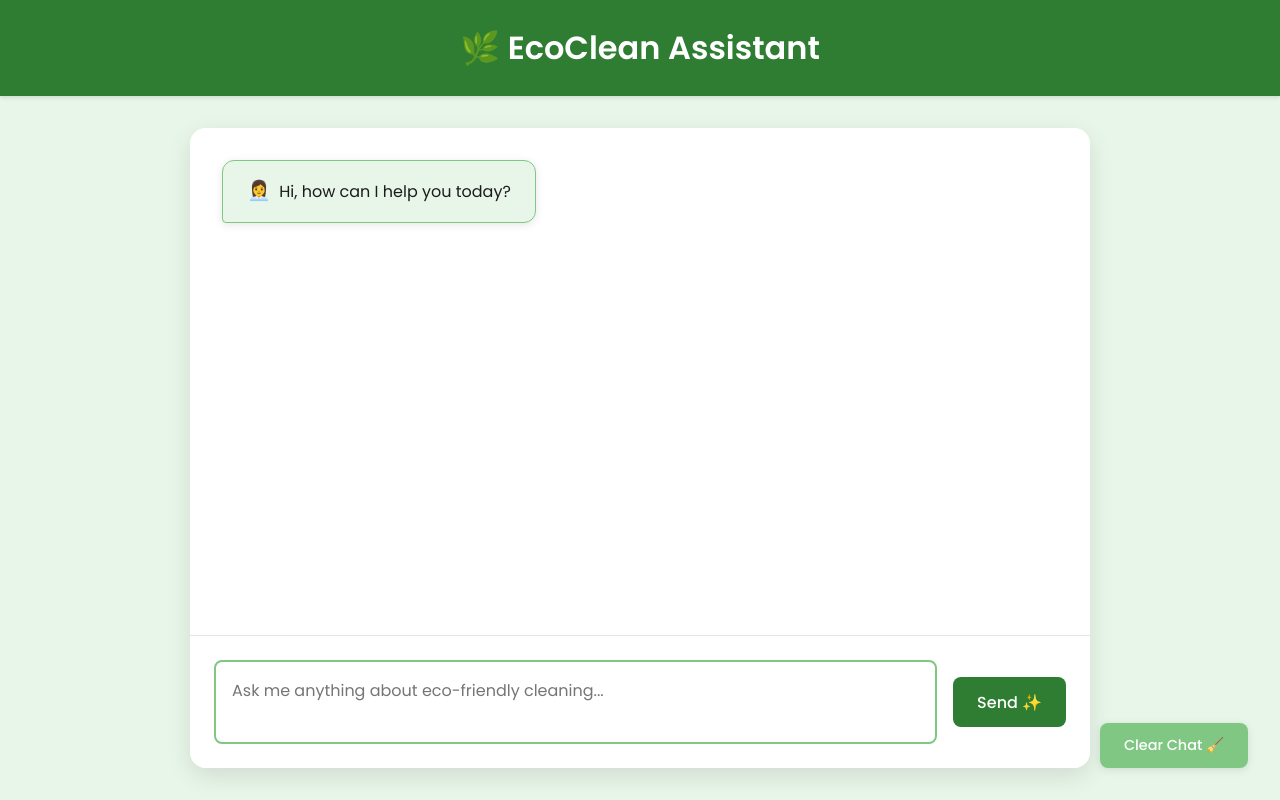
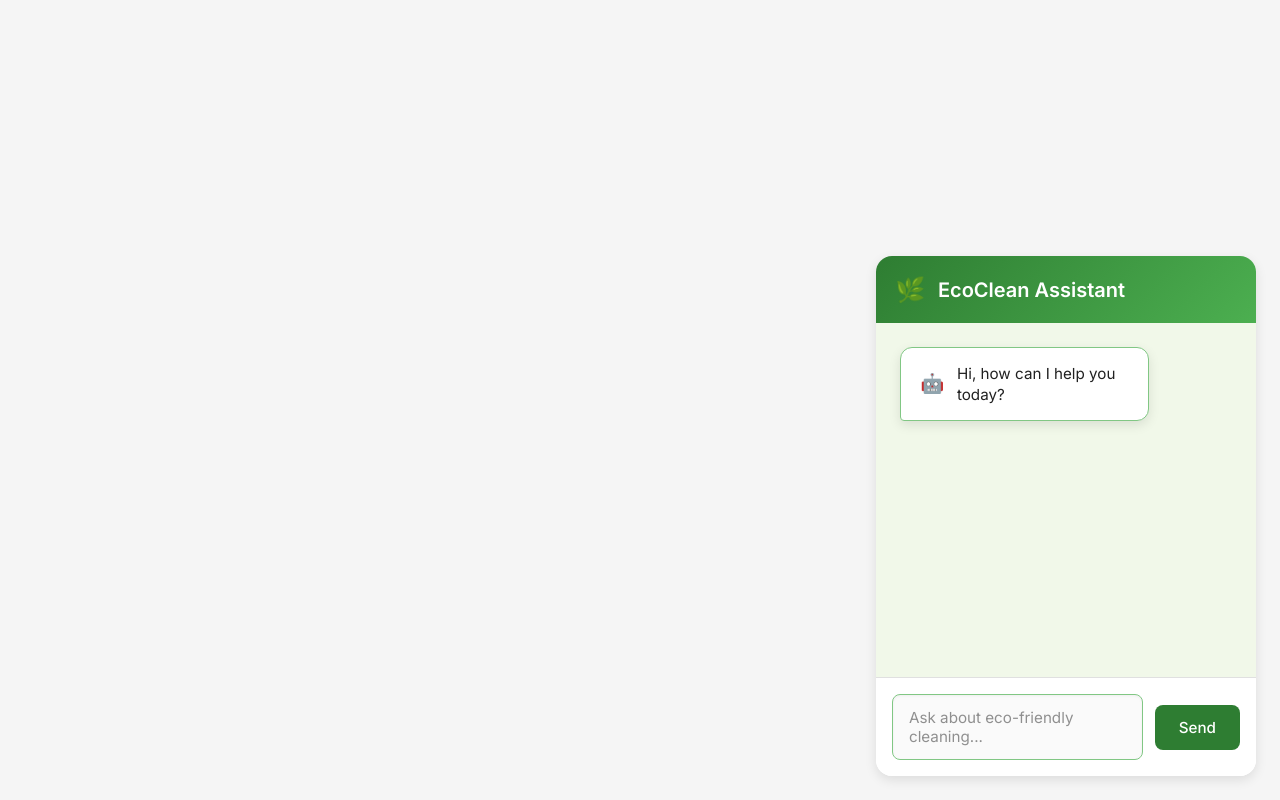
Before and after one commit to dinod001/Eco-Clean-Chatbot, a Flask app: page / in a window 1280 px wide. Run offline with Flask 3, Linux system fonts and the light colour scheme; data that the repository does not hold is empty; parts of the project's set-up code (start-up, migrations or seed data) failed here and were passed over.

Commit message:
Ui updated

```diff
--- a/app.py
+++ b/app.py
@@ -159,4 +159,4 @@ def get_history():
 
 # ---------- Run Server ----------
 if __name__ == '__main__':
-    app.run(debug=True, host='0.0.0.0', port=5000)
+    app.run(debug=True, host='0.0.0.0', port=5002)
--- a/templates/index.html
+++ b/templates/index.html
@@ -4,283 +4,249 @@
   <meta charset="UTF-8" />
   <title>EcoClean Assistant</title>
   <meta name="viewport" content="width=device-width, initial-scale=1" />
-  <link href="https://fonts.googleapis.com/css2?family=Poppins:wght@400;500;600&display=swap" rel="stylesheet" />
+  <link href="https://fonts.googleapis.com/css2?family=Inter:wght@400;500;600;700&display=swap" rel="stylesheet" />
   <style>
     :root {
       --primary-green: #2e7d32;
       --light-green: #4caf50;
-      --pale-green: #e8f5e9;
+      --pale-green: #f1f8e9;
       --accent-green: #81c784;
-      --text-dark: #1c1c1c;
+      --text-dark: #212121;
       --text-light: #ffffff;
+      --border-light: #e0e0e0;
+      --shadow: 0 4px 12px rgba(0, 0, 0, 0.1);
+      --transition: all 0.3s ease;
+    }
+
+    * {
+      box-sizing: border-box;
     }
 
     body {
-      font-family: 'Poppins', sans-serif;
-      background-color: var(--pale-green);
+      font-family: 'Inter', sans-serif;
       margin: 0;
       padding: 0;
       color: var(--text-dark);
-      min-height: 100vh;
-      display: flex;
-      flex-direction: column;
+      background-color: #f5f5f5;
     }
 
-    .header {
-      background-color: var(--primary-green);
-      color: var(--text-light);
-      padding: 1.5rem;
-      text-align: center;
-      box-shadow: 0 2px 4px rgba(0, 0, 0, 0.1);
-    }
-
-    .header h1 {
-      margin: 0;
-      font-size: 2rem;
-      font-weight: 600;
-    }
-
-    .chat-container {
-      width: 100%;
-      max-width: 900px;
-      margin: 2rem auto;
-      background-color: var(--text-light);
+    /* Chat Widget Container */
+    .chat-widget {
+      position: fixed;
+      bottom: 24px;
+      right: 24px;
+      width: 380px;
+      height: 520px;
+      background: var(--text-light);
       border-radius: 16px;
-      box-shadow: 0 8px 24px rgba(0, 0, 0, 0.1);
+      box-shadow: var(--shadow);
       overflow: hidden;
       display: flex;
       flex-direction: column;
-      height: calc(100vh - 180px);
-      flex: 1 1 auto;
+      z-index: 10000;
+      transition: var(--transition);
     }
 
-    .chat-history {
-      flex-grow: 1;
-      padding: 2rem;
-      overflow-y: auto;
-      background-color: var(--text-light);
-    }
-
-    .message {
-      margin-bottom: 1.5rem;
-      opacity: 0;
-      transform: translateY(20px);
-      animation: fadeIn 0.3s ease forwards;
-      display: flex;
-      align-items: flex-start;
-      gap: 0.5rem;
-    }
-
-    @keyframes fadeIn {
-      to {
-        opacity: 1;
-        transform: translateY(0);
+    /* Mobile fullscreen */
+    @media screen and (max-width: 600px) {
+      .chat-widget {
+        width: 100%;
+        height: 100dvh;
+        bottom: 0;
+        right: 0;
+        border-radius: 0;
       }
     }
 
+    /* Header */
+    .header {
+      background: linear-gradient(135deg, var(--primary-green), var(--light-green));
+      color: var(--text-light);
+      padding: 1.2rem;
+      display: flex;
+      align-items: center;
+      gap: 0.8rem;
+    }
+    .header h1 {
+      margin: 0;
+      font-size: 1.25rem;
+      font-weight: 600;
+    }
+    .header-icon {
+      font-size: 1.5rem;
+    }
+
+    /* Chat area */
+    .chat-history {
+      flex-grow: 1;
+      padding: 1.5rem;
+      overflow-y: auto;
+      background: var(--pale-green);
+      scroll-behavior: smooth;
+    }
+    .chat-history::-webkit-scrollbar {
+      width: 6px;
+    }
+    .chat-history::-webkit-scrollbar-thumb {
+      background: var(--accent-green);
+      border-radius: 3px;
+    }
+    .message {
+      margin-bottom: 1.2rem;
+      display: flex;
+      align-items: flex-start;
+      animation: fadeIn 0.3s ease-in;
+    }
     .message.user {
       justify-content: flex-end;
     }
-
-    .message.ai {
-      justify-content: flex-start;
+    .message-content {
+      max-width: 75%;
+      padding: 0.9rem 1.2rem;
+      border-radius: 12px;
+      font-size: 0.95rem;
+      line-height: 1.4;
+      position: relative;
+      box-shadow: var(--shadow);
+      display: flex;
+      align-items: center;
+      gap: 0.8rem;
     }
-
-    .message-content {
-      max-width: 70%;
-      padding: 1rem 1.5rem;
-      border-radius: 12px;
-      font-size: 1rem;
-      line-height: 1.5;
-      box-shadow: 0 2px 8px rgba(0, 0, 0, 0.1);
-      word-break: break-word;
-    }
-
     .message.user .message-content {
-      background-color: var(--primary-green);
+      background: var(--primary-green);
       color: var(--text-light);
       border-bottom-right-radius: 4px;
     }
-
     .message.ai .message-content {
-      background-color: var(--pale-green);
+      background: var(--text-light);
       color: var(--text-dark);
+      border: 1px solid var(--accent-green);
       border-bottom-left-radius: 4px;
-      border: 1px solid var(--accent-green);
+    }
+    .message-icon {
+      font-size: 1.2rem;
+      line-height: 1;
+    }
+    .message.user .message-icon {
+      order: 1;
+    }
+    .message.ai .message-icon {
+      order: -1;
     }
 
-    .icon {
-      font-size: 1.2rem;
-      line-height: 1.5;
-      margin-right: 4px;
+    /* Input */
+    .input-container {
+      display: flex;
+      align-items: center;
+      padding: 1rem;
+      background: var(--text-light);
+      border-top: 1px solid var(--border-light);
+    }
+    .message-input {
+      flex-grow: 1;
+      padding: 0.8rem 1rem;
+      border-radius: 8px;
+      border: 1px solid var(--accent-green);
+      outline: none;
+      resize: none;
+      min-height: 48px;
+      max-height: 96px;
+      font-family: inherit;
+      font-size: 0.95rem;
+      background: #fafafa;
+      transition: var(--transition);
+      box-shadow: inset 0 1px 3px rgba(0, 0, 0, 0.05);
+    }
+    .message-input:focus {
+      border-color: var(--light-green);
+      box-shadow: 0 0 0 3px rgba(129, 199, 132, 0.2), inset 0 1px 3px rgba(0, 0, 0, 0.05);
+      background: var(--text-light);
+    }
+    .message-input::placeholder {
+      color: #757575;
+      opacity: 0.8;
+    }
+    .send-button {
+      margin-left: 0.75rem;
+      background: var(--primary-green);
+      color: var(--text-light);
+      border: none;
+      padding: 0.8rem 1.5rem;
+      border-radius: 8px;
+      cursor: pointer;
+      font-family: inherit;
+      font-size: 0.95rem;
+      font-weight: 500;
+      transition: var(--transition);
+      min-width: 80px;
+    }
+    .send-button:hover {
+      background: var(--light-green);
+      transform: translateY(-2px);
+    }
+    .send-button:active {
+      transform: translateY(0);
     }
 
-    .input-container {
-      padding: 1.5rem;
-      background-color: var(--text-light);
-      border-top: 1px solid rgba(0, 0, 0, 0.1);
-      display: flex;
-      gap: 1rem;
-      align-items: center;
+    /* Animations */
+    @keyframes fadeIn {
+      from { opacity: 0; transform: translateY(10px); }
+      to { opacity: 1; transform: translateY(0); }
     }
 
-    .message-input {
-      flex-grow: 1;
-      padding: 1rem;
-      border: 2px solid var(--accent-green);
-      border-radius: 8px;
-      font-family: inherit;
-      font-size: 1rem;
-      resize: none;
-      outline: none;
-      transition: all 0.3s ease;
-      background-color: var(--text-light);
-      min-height: 48px;
-      max-height: 150px;
-    }
-
-    .message-input:focus {
-      border-color: var(--primary-green);
-      box-shadow: 0 0 0 3px rgba(46, 125, 50, 0.1);
-    }
-
-    .send-button {
-      padding: 0.8rem 1.5rem;
-      background-color: var(--primary-green);
-      color: var(--text-light);
-      border: none;
-      border-radius: 8px;
-      font-family: inherit;
-      font-size: 1rem;
-      font-weight: 500;
-      cursor: pointer;
-      transition: all 0.3s ease;
-      display: flex;
-      align-items: center;
-      gap: 0.5rem;
-    }
-
-    .send-button:hover {
-      background-color: var(--light-green);
-      transform: translateY(-2px);
-    }
-
-    .send-button:active {
-      transform: scale(0.98);
-    }
-
-    .clear-button {
-      position: fixed;
-      bottom: 2rem;
-      right: 2rem;
-      padding: 0.75rem 1.5rem;
-      background-color: var(--accent-green);
-      color: var(--text-light);
-      border: none;
-      border-radius: 8px;
-      font-family: inherit;
-      font-size: 0.9rem;
-      font-weight: 500;
-      cursor: pointer;
-      transition: all 0.3s ease;
-      box-shadow: 0 2px 8px rgba(0, 0, 0, 0.1);
-    }
-
-    .clear-button:hover {
-      background-color: var(--light-green);
-      transform: translateY(-2px);
-      box-shadow: 0 4px 12px rgba(0, 0, 0, 0.15);
-    }
-
-    ::-webkit-scrollbar {
-      width: 8px;
-    }
-
-    ::-webkit-scrollbar-track {
-      background: var(--pale-green);
-      border-radius: 4px;
-    }
-
-    ::-webkit-scrollbar-thumb {
-      background: var(--accent-green);
-      border-radius: 4px;
-    }
-
-    ::-webkit-scrollbar-thumb:hover {
-      background: var(--light-green);
-    }
-
-    /* Responsive */
-    @media screen and (max-width: 768px) {
-      .chat-container {
-        margin: 1rem;
-        height: 85vh;
-        border-radius: 12px;
+    /* Responsive adjustments */
+    @media screen and (max-width: 400px) {
+      .chat-widget {
+        width: 100%;
+        height: 100dvh;
       }
-
-      .chat-history {
-        padding: 1rem;
+      .header h1 {
+        font-size: 1.1rem;
       }
-
-      .input-container {
-        padding: 1rem;
-        flex-direction: column;
-        gap: 0.75rem;
+      .message-content {
+        font-size: 0.9rem;
       }
-
+      .message-icon {
+        font-size: 1rem;
+      }
+      .send-button {
+        padding: 0.7rem 1.2rem;
+        min-width: 70px;
+      }
       .message-input {
-        font-size: 0.95rem;
-        padding: 0.8rem;
-      }
-
-      .send-button {
-        width: 100%;
-        justify-content: center;
-        font-size: 0.95rem;
-      }
-
-      .message-content {
-        font-size: 0.95rem;
-        max-width: 100%;
+        min-height: 44px;
       }
     }
   </style>
 </head>
 <body>
-  <header class="header">
-    <h1>🌿 EcoClean Assistant</h1>
-  </header>
+  <!-- Chat Widget -->
+  <div class="chat-widget" id="chat-widget">
+    <header class="header">
+      <span class="header-icon">🌿</span>
+      <h1>EcoClean Assistant</h1>
+    </header>
 
-  <div class="chat-container">
     <div class="chat-history" id="chat-history">
-      <!-- Messages will be dynamically inserted here -->
+      <!-- Messages go here -->
     </div>
+
     <div class="input-container">
-      <textarea
-        class="message-input"
-        id="user-input"
-        placeholder="Ask me anything about eco-friendly cleaning..."
-        rows="1"
-      ></textarea>
-      <button class="send-button" onclick="sendMessage()">Send ✨</button>
+      <textarea id="user-input" class="message-input" placeholder="Ask about eco-friendly cleaning..." rows="2"></textarea>
+      <button class="send-button" onclick="sendMessage()">Send</button>
     </div>
   </div>
 
-  <button class="clear-button" onclick="clearChat()">Clear Chat 🧹</button>
-
   <script>
-    // Load chat history + initial message
     window.onload = function () {
-      const chatHistory = document.getElementById('chat-history');
       appendMessage('ai', 'Hi, how can I help you today?');
 
       fetch('/history')
-        .then((response) => response.json())
-        .then((data) => {
-          data.messages.forEach((msg) => {
+        .then(res => res.json())
+        .then(data => {
+          data.messages.forEach(msg => {
             appendMessage(msg.type === 'human' ? 'user' : 'ai', msg.content);
           });
-          chatHistory.scrollTop = chatHistory.scrollHeight;
         });
     };
 
@@ -288,7 +254,6 @@
       const input = document.getElementById('user-input');
       const message = input.value.trim();
       if (!message) return;
-
       appendMessage('user', message);
       input.value = '';
 
@@ -297,44 +262,32 @@
         headers: { 'Content-Type': 'application/json' },
         body: JSON.stringify({ message }),
       })
-        .then((response) => response.json())
-        .then((data) => {
-          if (data.response) {
-            appendMessage('ai', data.response);
-          } else {
-            appendMessage('ai', '[Error processing response]');
-          }
-        })
-        .catch(() => {
-          appendMessage('ai', '[Server error]');
-        });
+      .then(res => res.json())
+      .then(data => {
+        appendMessage('ai', data.response || '[Error]');
+      })
+      .catch(() => {
+        appendMessage('ai', '[Server error]');
+      });
     }
 
     function appendMessage(sender, content) {
       const chatHistory = document.getElementById('chat-history');
       const div = document.createElement('div');
       div.className = 'message ' + sender;
-
       const contentDiv = document.createElement('div');
       contentDiv.className = 'message-content';
-
-      if (sender === 'ai') {
-        contentDiv.innerHTML = `<span class="icon">👩‍💼</span> ${content}`;
-      } else {
-        contentDiv.textContent = content;
-      }
-
+      const iconSpan = document.createElement('span');
+      iconSpan.className = 'message-icon';
+      iconSpan.textContent = sender === 'user' ? '🙋' : '🤖';
+      contentDiv.appendChild(iconSpan);
+      const textSpan = document.createElement('span');
+      textSpan.textContent = content;
+      contentDiv.appendChild(textSpan);
       div.appendChild(contentDiv);
       chatHistory.appendChild(div);
       chatHistory.scrollTop = chatHistory.scrollHeight;
     }
-
-    function clearChat() {
-      fetch('/clear', { method: 'POST' }).then(() => {
-        document.getElementById('chat-history').innerHTML = '';
-        appendMessage('ai', 'Hi, how can I help you today?');
-      });
-    }
   </script>
 </body>
 </html>
```
